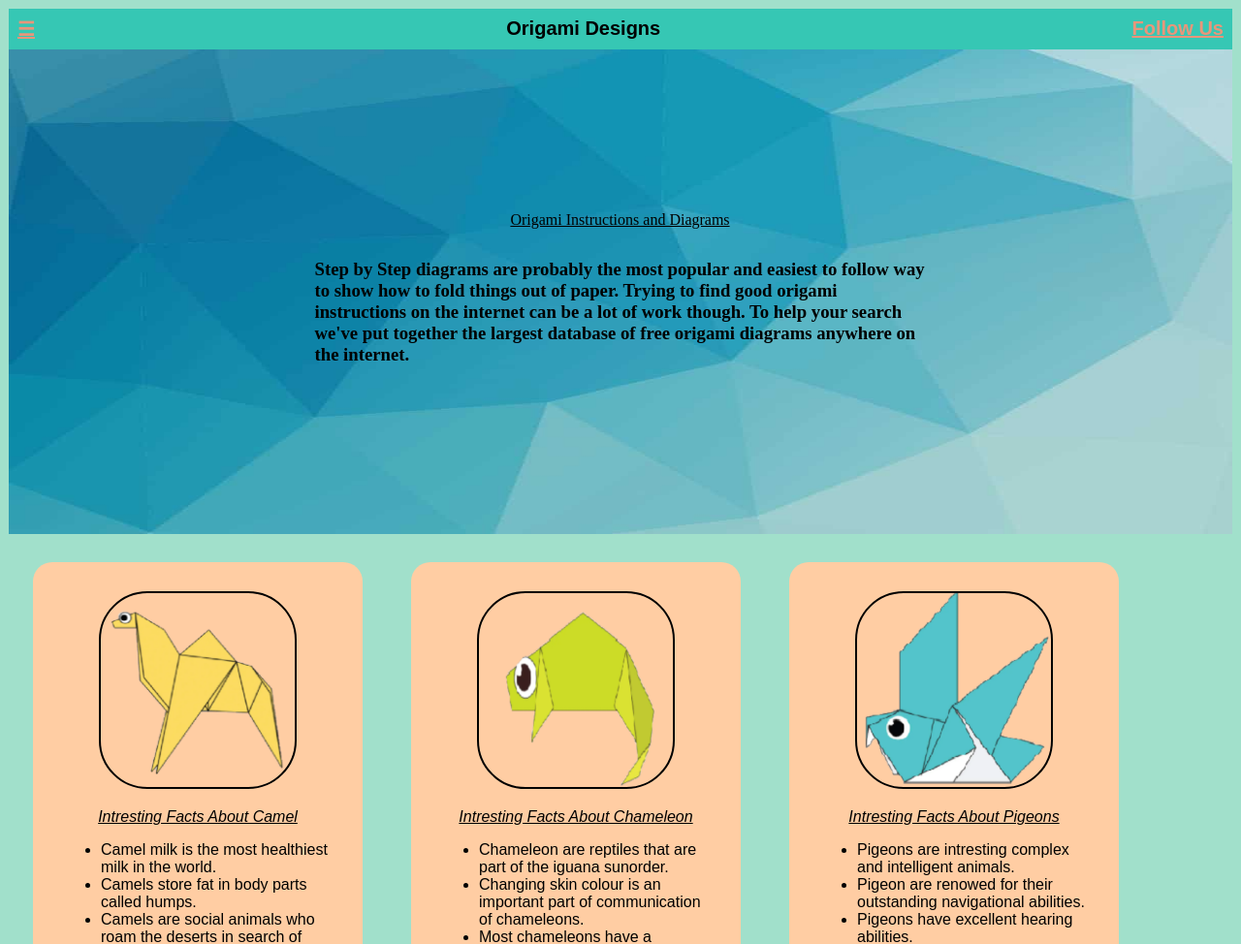
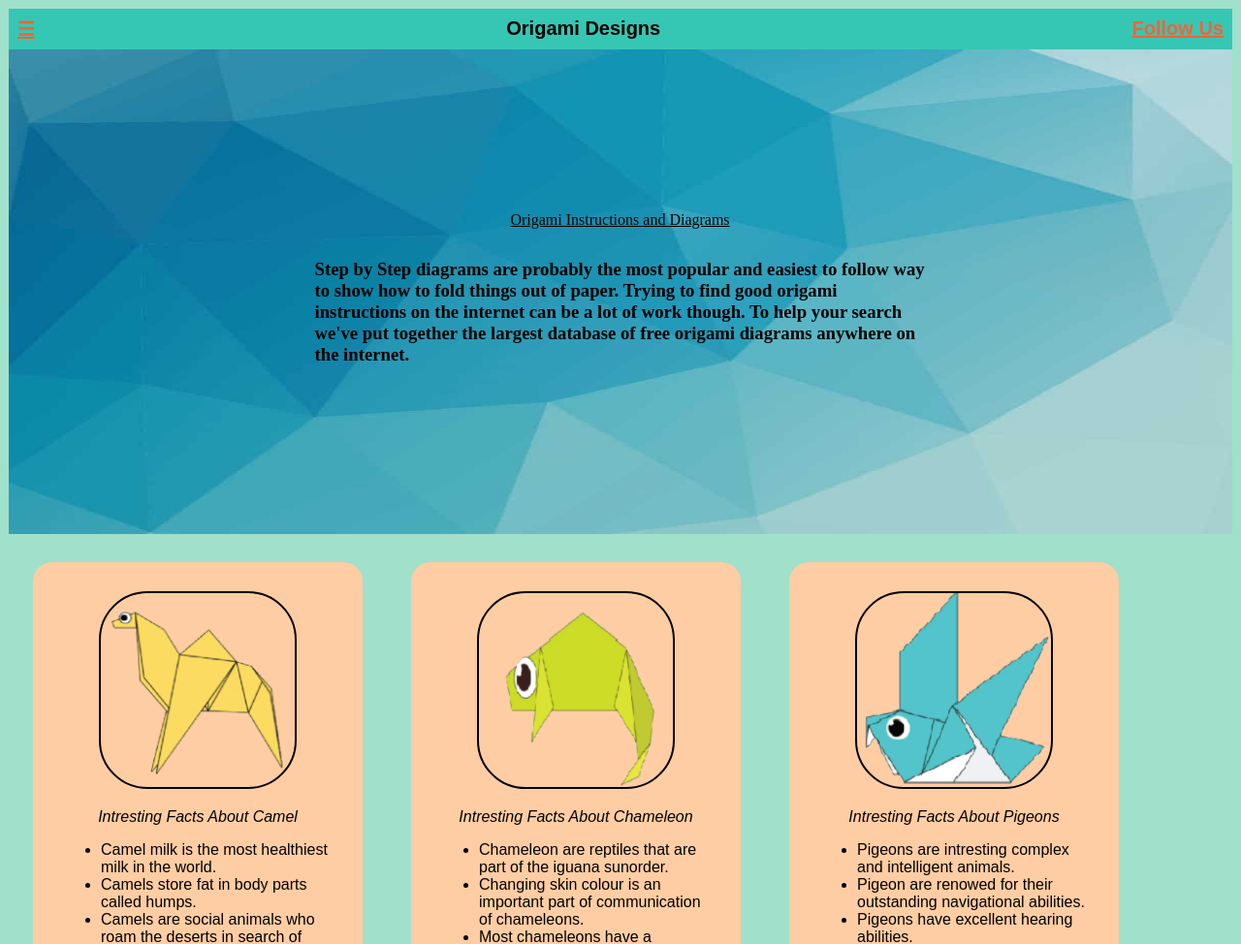
Before and after one commit to reshayadav/Project52, a plain HTML site: page index.html in a window 1280 px wide. Shown: the top 974 px of the page at 97% size. Drawn offline with Linux system fonts and the light colour scheme.

Commit message:
Add files via upload

```diff
--- a/style.css
+++ b/style.css
@@ -6,7 +6,7 @@
 }
 .grid{ display: flex;
     flex-wrap: wrap;
-     }
+ }
 
 .origami{
     background-color: #ffcda3;
@@ -28,6 +28,7 @@
     transform: translate(-50%,-50%);
 
 }
+
 .bodying p{
     position: absolute;
     top:30%;
@@ -35,12 +36,12 @@
 }
 
 a:link{
-  color:darksalmon
+  color:rgb(243, 100, 53);
 }
 a:visited{
     color: crimson;
 }
-.origame:hover{
+.origami:hover{
    transform: scale(1.2);
 }
 .menu{
@@ -63,6 +64,6 @@ p,h2{
     text-align: center;
 
 }
-.bodying,p{
+.bodying p{
     text-decoration-line: underline;
 }
```
